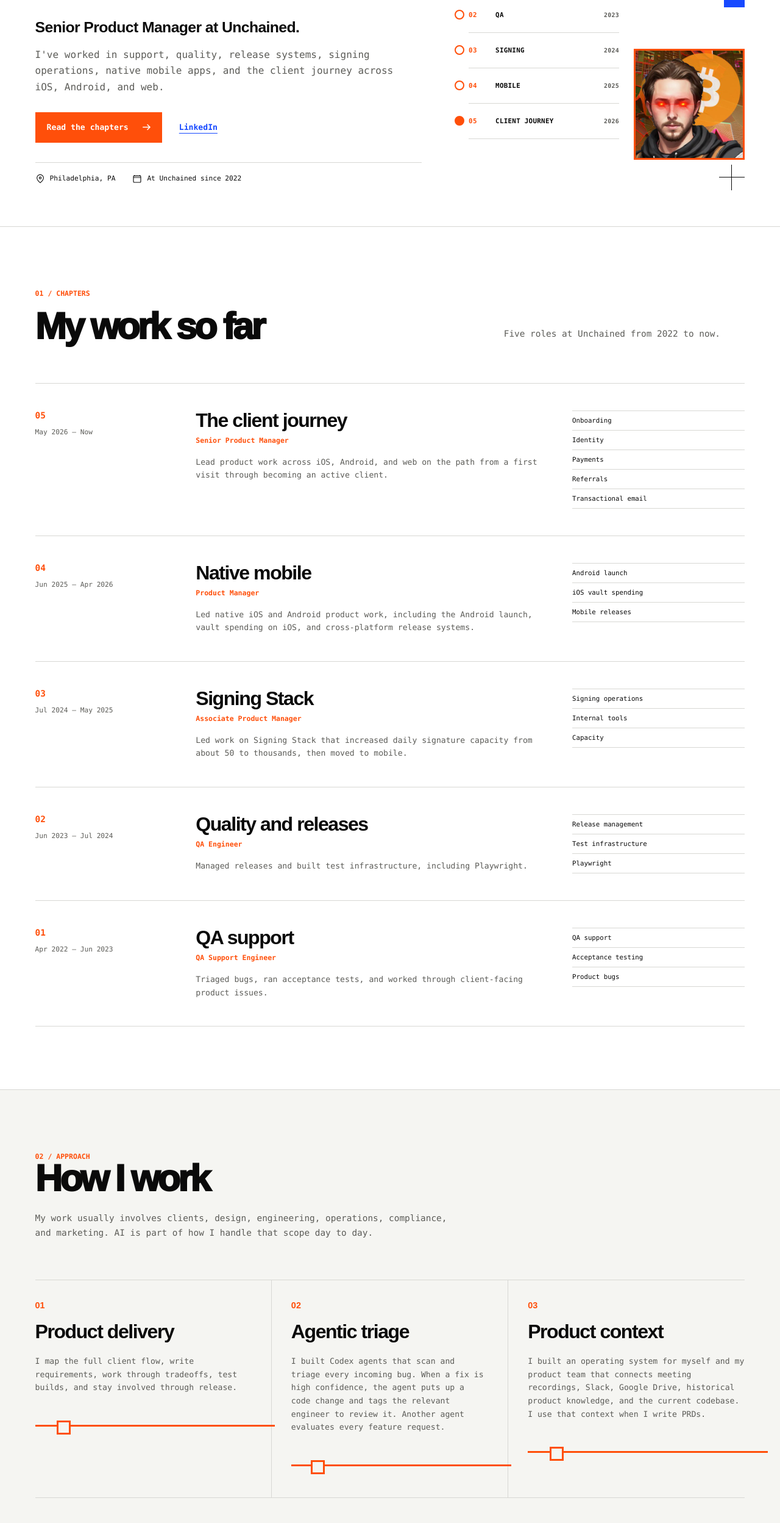
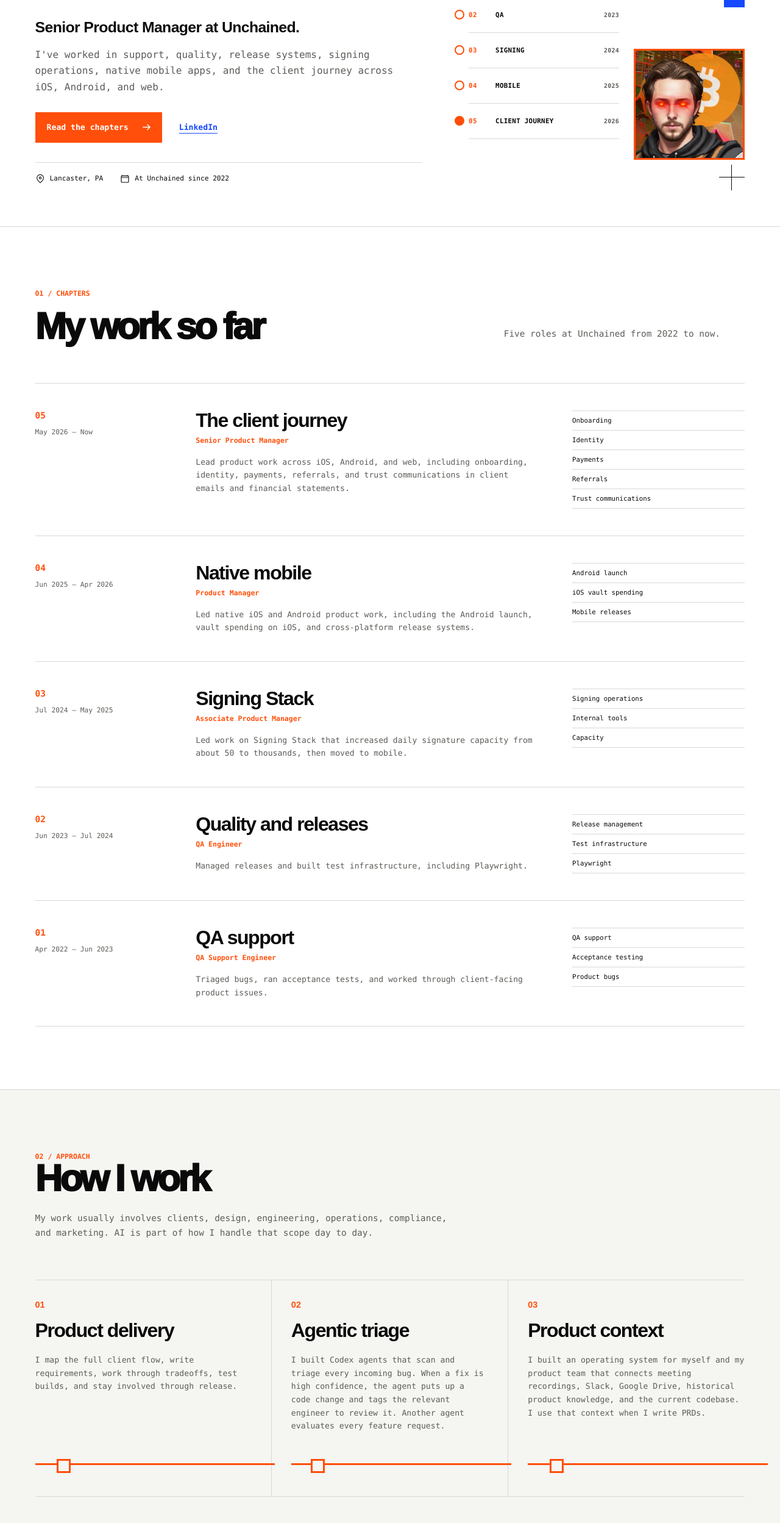
Before and after one commit to jbrauck-unchained/personal-website, a Next.js app: page / in a window 1280 px wide. Shown: the part 254-2751 px from the top of the page at 61% size. Built offline with nearby package versions, Linux system fonts and the light colour scheme.

Commit message:
fix typos

```diff
--- a/app/globals.css
+++ b/app/globals.css
@@ -532,6 +532,8 @@
 
 .principle {
   min-height: 300px;
+  display: flex;
+  flex-direction: column;
   padding: 32px clamp(22px, 2.5vw, 38px);
   border-right: 1px solid var(--line);
 }
@@ -556,14 +558,14 @@
 
 .route-segment {
   position: relative;
-  height: 42px;
-  margin-top: 30px;
+  flex: 0 0 72px;
+  margin-top: auto;
 }
 
 .route-segment::before {
   content: "";
   position: absolute;
-  top: 20px;
+  top: 50px;
   left: 0;
   right: -38px;
   height: 3px;
@@ -573,7 +575,7 @@
 .route-segment::after {
   content: "";
   position: absolute;
-  top: 13px;
+  top: 43px;
   left: 10%;
   width: 17px;
   height: 17px;
--- a/components/sections/Contact.tsx
+++ b/components/sections/Contact.tsx
@@ -34,7 +34,7 @@
               </a>
             ))}
           </div>
-          <p className="contact-location">Philadelphia, PA</p>
+          <p className="contact-location">Lancaster, PA</p>
         </div>
       </div>
     </section>
--- a/components/sections/FeaturedProjects.tsx
+++ b/components/sections/FeaturedProjects.tsx
@@ -4,13 +4,13 @@
     period: "May 2026 — Now",
     title: "The client journey",
     role: "Senior Product Manager",
-    body: "Lead product work across iOS, Android, and web on the path from a first visit through becoming an active client.",
+    body: "Lead product work across iOS, Android, and web, including onboarding, identity, payments, referrals, and trust communications in client emails and financial statements.",
     scope: [
       "Onboarding",
       "Identity",
       "Payments",
       "Referrals",
-      "Transactional email",
+      "Trust communications",
     ],
   },
   {
--- a/components/sections/Hero.tsx
+++ b/components/sections/Hero.tsx
@@ -38,7 +38,7 @@
           <div className="hero-meta">
             <span>
               <LocationIcon />
-              Philadelphia, PA
+              Lancaster, PA
             </span>
             <span>
               <CalendarIcon />
```
